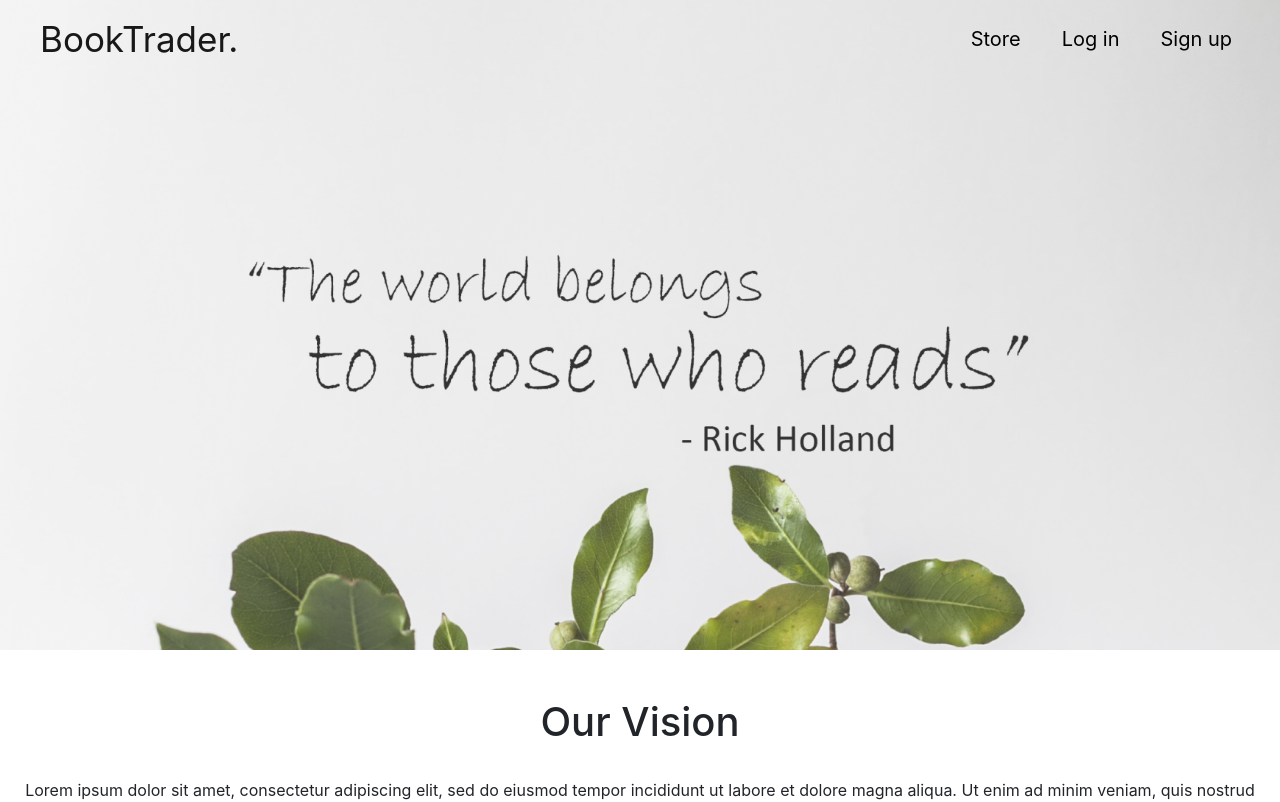
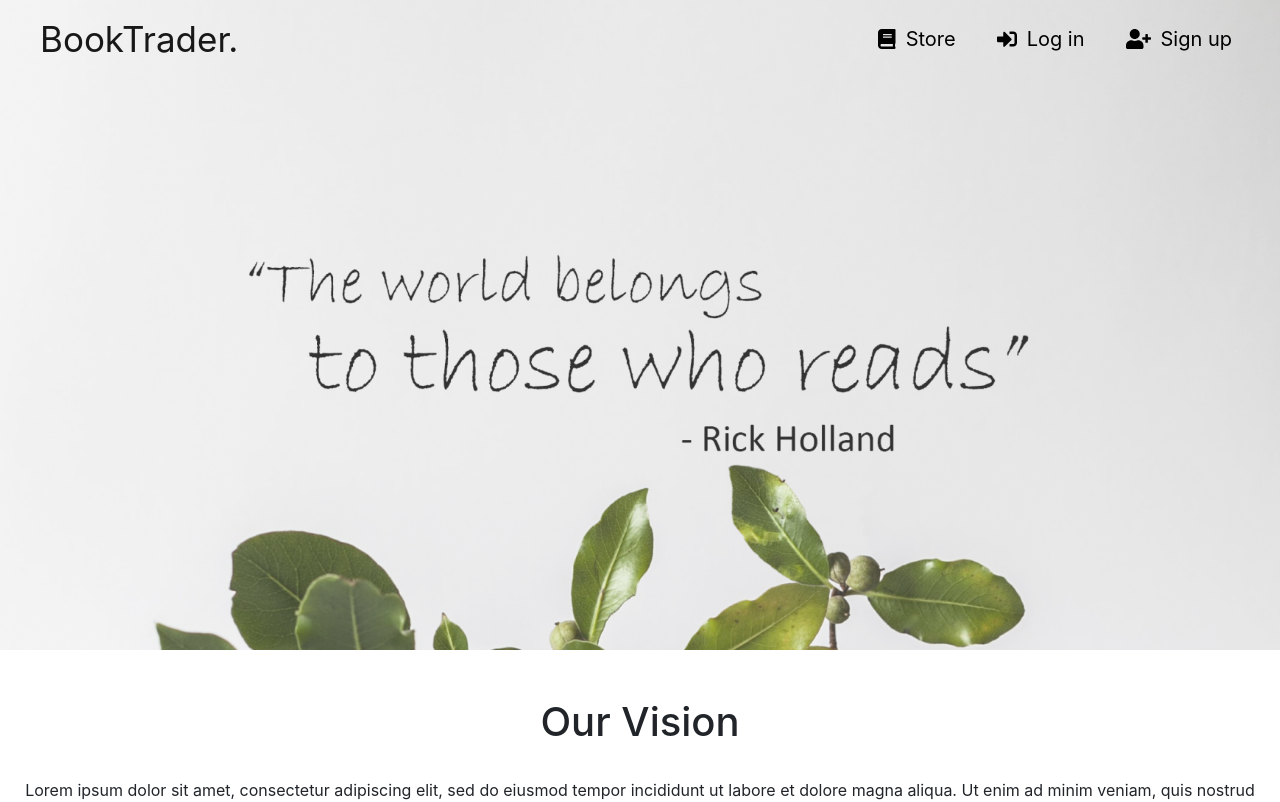
Before and after one commit to yogathanh99/cs300-apcs2, a React (Create React App) app in the folder booktrader/: page / in a window 1280 px wide. Shown: the top 802 px of the page. Built offline with nearby package versions, Linux system fonts and the light colour scheme.

Commit message:
Finish Homepage

```diff
--- a/booktrader/package.json
+++ b/booktrader/package.json
@@ -3,6 +3,9 @@
   "version": "0.1.0",
   "private": true,
   "dependencies": {
+    "@fortawesome/fontawesome-svg-core": "^1.2.25",
+    "@fortawesome/free-solid-svg-icons": "^5.11.2",
+    "@fortawesome/react-fontawesome": "^0.1.7",
     "bootstrap": "^4.3.1",
     "react": "^16.11.0",
     "react-dom": "^16.11.0",
@@ -31,5 +34,8 @@
       "last 1 firefox version",
       "last 1 safari version"
     ]
+  },
+  "devDependencies": {
+    "@fortawesome/fontawesome-free": "^5.11.2"
   }
 }
--- a/booktrader/src/Component/Navbar/index.js
+++ b/booktrader/src/Component/Navbar/index.js
@@ -1,6 +1,12 @@
 import React, { useState } from "react";
 import styled from "styled-components";
 import { Link } from "react-router-dom";
+import { FontAwesomeIcon } from "@fortawesome/react-fontawesome";
+import {
+  faUserPlus,
+  faSignInAlt,
+  faBook
+} from "@fortawesome/free-solid-svg-icons";
 import {
   Collapse,
   Navbar,
@@ -25,6 +31,9 @@
   .nav-link a {
     color: black;
   }
+  .nav-link svg {
+    margin-right: 10px;
+  }
   .nav-link a:hover {
     color: green;
   }
@@ -43,17 +52,26 @@
           <Nav className="ml-auto" navbar>
             <NavItem>
               <NavLink>
-                <Link to={props.item1.link}>{props.item1.name}</Link>
+                <Link to={props.item1.link}>
+                  <FontAwesomeIcon icon={faBook} />
+                  {props.item1.name}
+                </Link>
               </NavLink>
             </NavItem>
             <NavItem>
               <NavLink>
-                <Link to={props.item2.link}>{props.item2.name}</Link>
+                <Link to={props.item2.link}>
+                  <FontAwesomeIcon icon={faSignInAlt} />
+                  {props.item2.name}
+                </Link>
               </NavLink>
             </NavItem>
             <NavItem>
               <NavLink>
-                <Link to={props.item3.link}>{props.item3.name}</Link>
+                <Link to={props.item3.link}>
+                  <FontAwesomeIcon icon={faUserPlus} />
+                  {props.item3.name}
+                </Link>
               </NavLink>
             </NavItem>
           </Nav>
```
Also changed, not shown: 1 other file (tests, documents, lock files or other folders).
